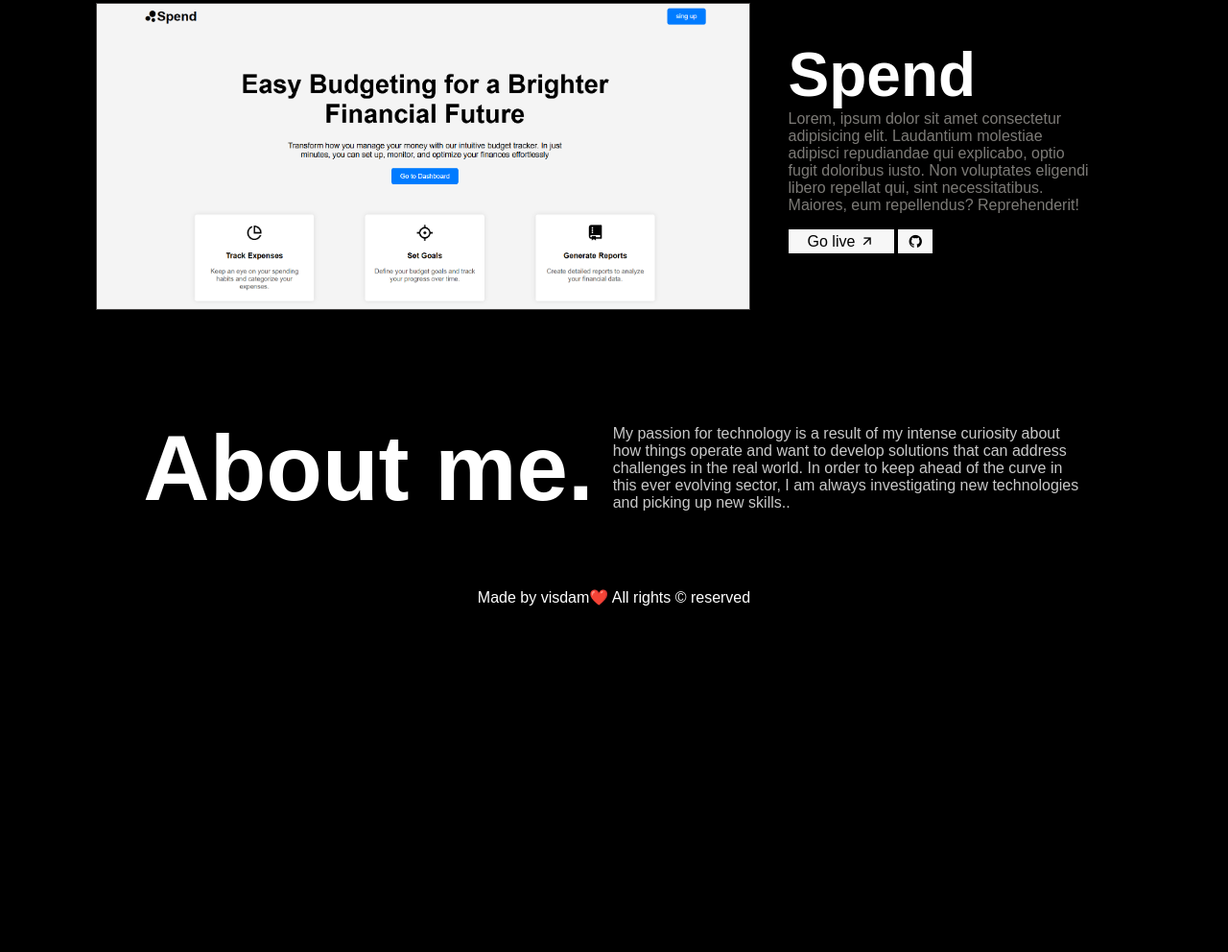
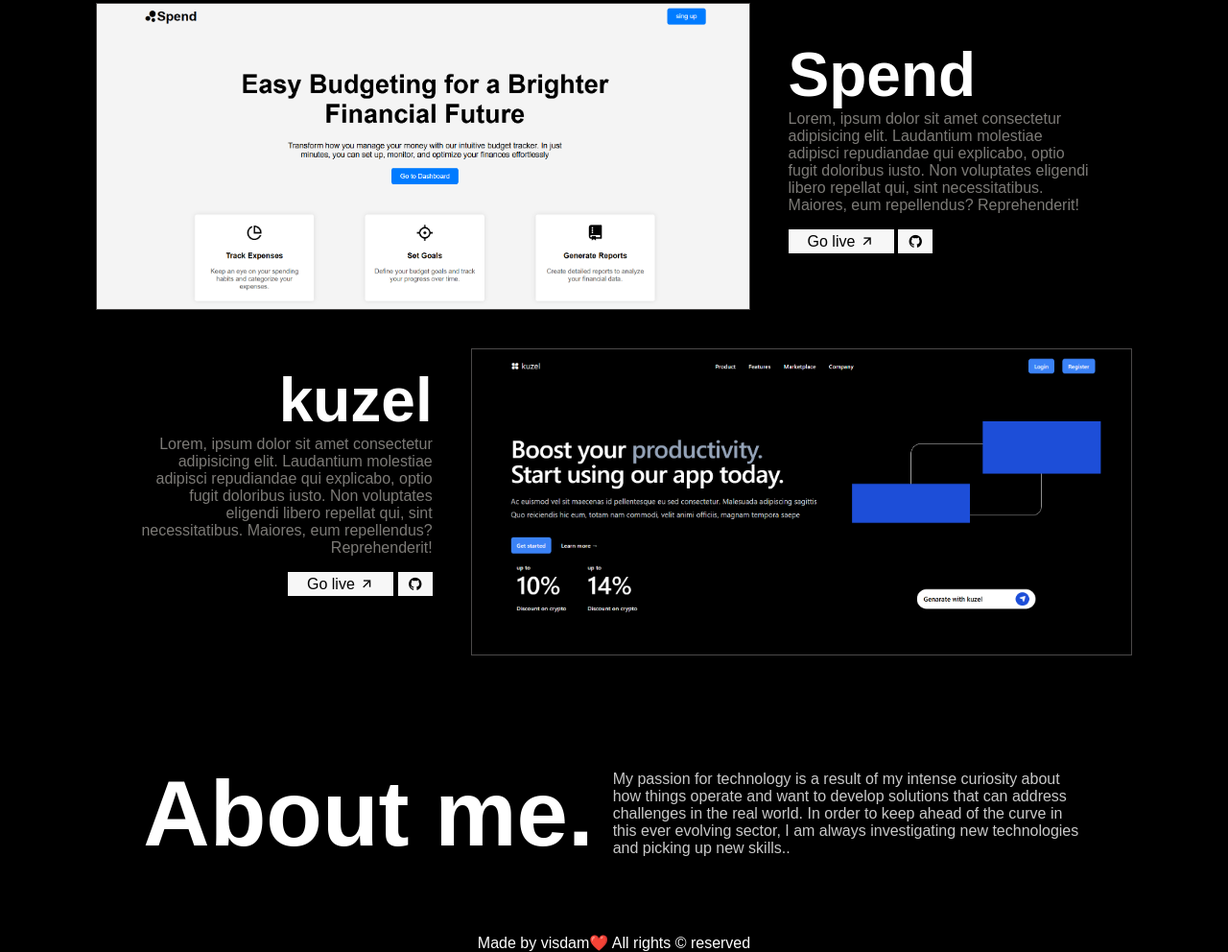
Before and after one commit to vikaspal9131/vikas.me, a plain HTML site: page index.html in a window 1280 px wide. Shown: the part 2041-3033 px from the top of the page at 96% size. Before the commit the page ends 2673 px from the top, so only its background shows below. Drawn offline with nearby package versions, Linux system fonts and the light colour scheme; a web font is replaced by a local one.

Commit message:
add new project

```diff
--- a/index.html
+++ b/index.html
@@ -122,6 +122,24 @@
              </div>
 
 
+             <div class="project-list2">
+
+
+              <div class="detail2">
+                <h1>kuzel</h1>
+                <p>Lorem, ipsum dolor sit amet consectetur adipisicing elit. Laudantium molestiae adipisci repudiandae qui explicabo, optio fugit doloribus iusto. Non voluptates eligendi libero repellat qui, sint necessitatibus. Maiores, eum repellendus? Reprehenderit!</p>
+                <div class="btn">
+                  <a  class="live" href="#">Go live  <i class="ri-arrow-right-up-line"></i></a>
+                  <a class="code-repo" href="#"><i class="ri-github-fill"></i></a>
+                </div>
+              </div>
+
+              <div class="image">
+                <img src="image/p6.png" alt="">
+               </div>
+            </div>
+
+
 
           </div>
 
```
Also changed, not shown: image/p6.png (added).
